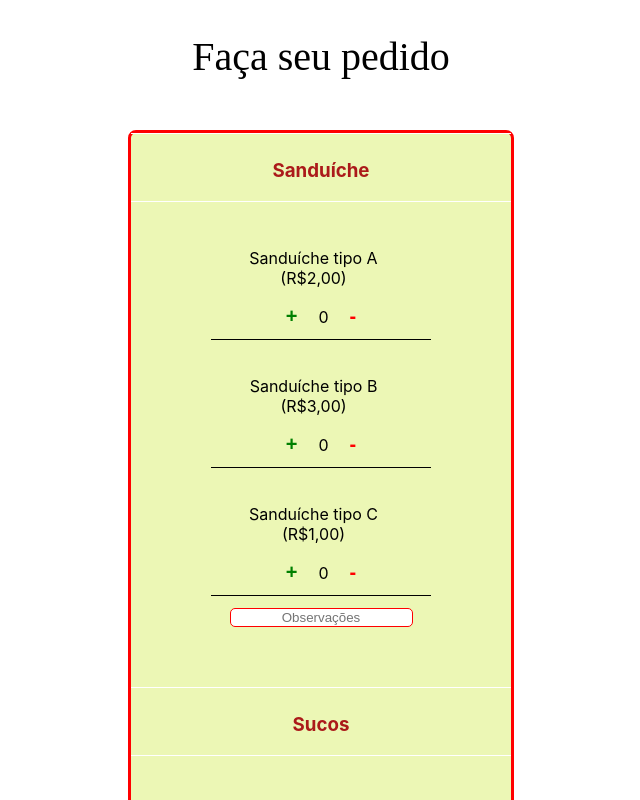
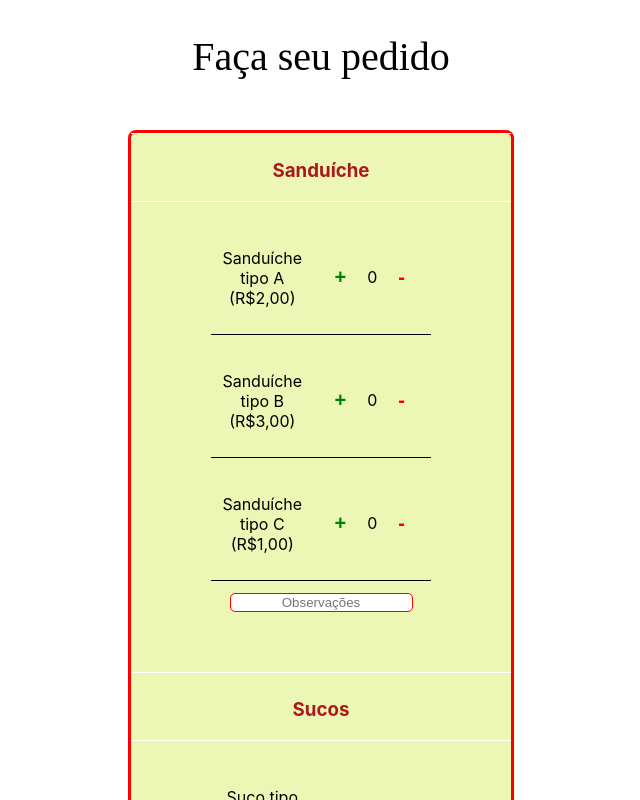
Before and after one commit to MichelRLima/Cardapio, a React (Create React App) app: page /pedido in a window 1280 px wide. Shown: the top 800 px of the page, without its empty margins (319-959 px from the left). Built offline with nearby package versions, Linux system fonts and the light colour scheme; a web font is replaced by a local one.

Commit message:
Ajustando tela de pedido

```diff
--- a/src/pedido.module.css
+++ b/src/pedido.module.css
@@ -21,6 +21,7 @@ h2{
     border-bottom: 1px solid black;
     padding: 10px;
     width: 200px;
+    display: flex;
    }
 
 
@@ -49,7 +50,7 @@ h2{
 
 
 .quantidade{
-    margin: 0 5px;
+    margin: 35px 5px;
 }
 
 .ContainerTitulo{
```
